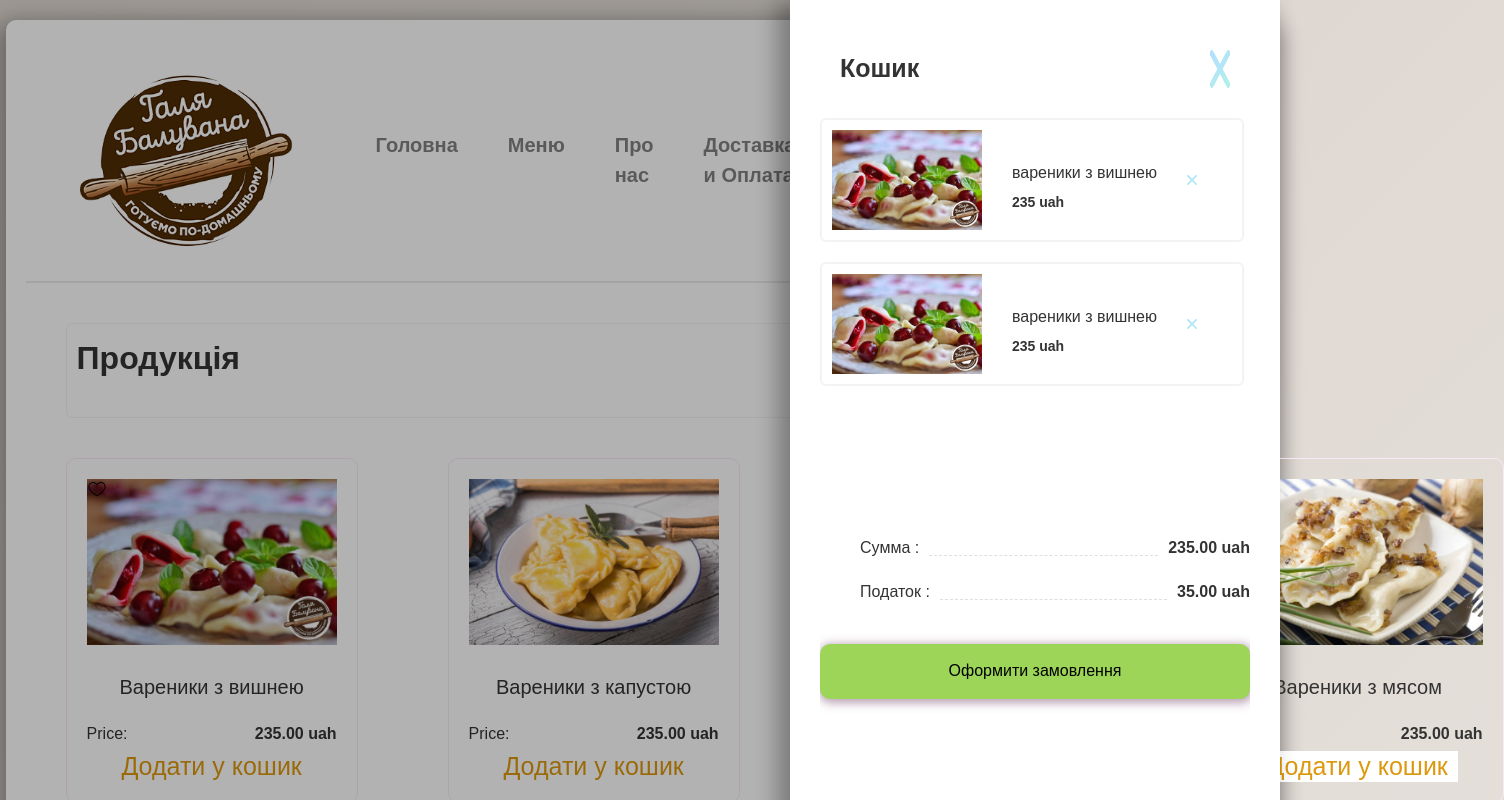
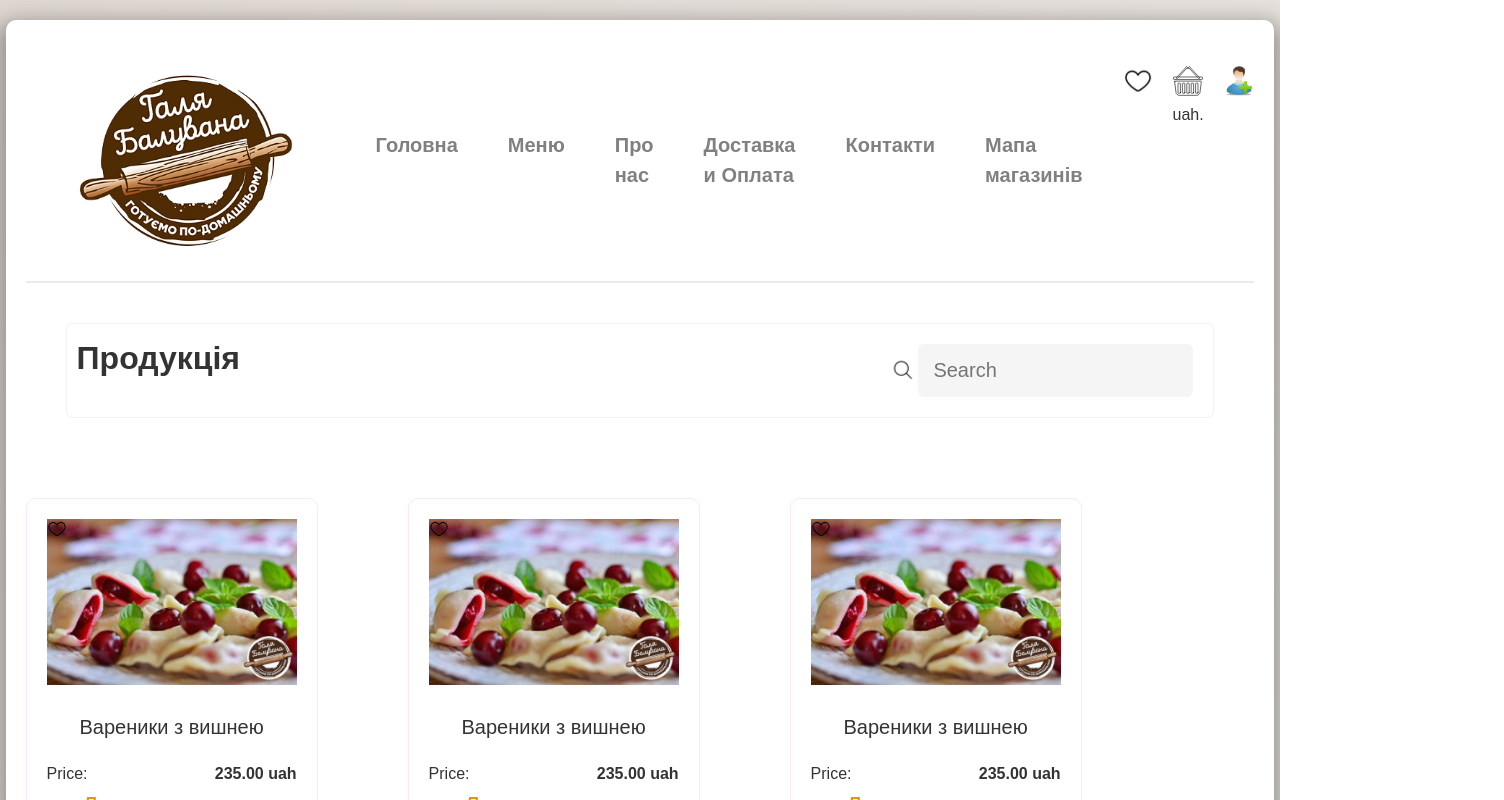
Before and after one commit to romanbarinov84/Site-Store, a React (Vite) app: page / in a window 1280 px wide. Shown: the top 800 px of the page, 1504 px wide, since content can reach past the window. Built offline with nearby package versions, Linux system fonts and the light colour scheme.

Commit message:
create function component

```diff
--- a/src/App.jsx
+++ b/src/App.jsx
@@ -1,145 +1,28 @@
 import React from "react";
-
-
+import Cards from "./components/Card";
+import Header from "./components/Header";
+import Drower from "./components/Drower";
+import Content from "./components/Content";
 
 function App() {
  return <div className="wrapper">
-  <div className="overlay">
-    <div className="drawer">
-      <h2>Кошик <img className="remove-btn" width={20} src="/images/btn-remove.png"/></h2>
+
+   <Drower/>
 
 
-      <div className="items">
-      <div className="cart-item">
-        <img width={150} src="src/assets/images/вареники/вареники з вишнею/vareniki-cherries-2-600x400.jpg"/>
-        <div>
-          <p>вареники з вишнею</p>
-          <b>235 uah</b>
-        </div>
-        <img className="remove-btn" width={10} src="/images/btn-remove.png"/>
-      </div>
-      <div className="cart-item">
-        <img width={150} src="src/assets/images/вареники/вареники з вишнею/vareniki-cherries-2-600x400.jpg"/>
-        <div>
-          <p>вареники з вишнею</p>
-          <b>235 uah</b>
-        </div>
-        <img className="remove-btn" width={10} src="/images/btn-remove.png"/>
-      </div>
+   <Header/>
+    <Content/>
 
-       <div className="cartTotal-block">
-       <ul >
-        <li className="cartTotal-block-li">
-          <span className="cartTotal-block-span">Сумма :</span>
-          <div></div>
-          <b>235.00 uah</b>
-          </li>
-        <li className="cartTotal-block-li">
-          <span className="cartTotal-block-span">Податок :</span>
-          <div></div>
-          <b>35.00 uah</b>
-          </li>
-       </ul>
-       <button className="greenButton">Оформити замовлення  </button>
-       </div>
+      <div className="content-cards">
+     <Cards/>
+     <Cards/>
+     <Cards/>
 
-      </div>
 
 
       </div>
     </div>
 
-    <header>
-      <div className="headerLeft">
-      <img style={{width:260, margin:20}} src="./logo/logo-1.png" alt="Logo-logo" />
-      <div className="headerInfo">
-      <ul className="menu">
-              <li><a href="#">Головна</a></li>
-              <li><a href="#">Меню</a></li>
-              <li><a href="#">Про нас</a></li>
-              <li><a href="#">Доставка и Оплата</a></li>
-              <li><a href="#">Контакти</a></li>
-              <li><a href="#">Мапа магазинів</a></li>
-            </ul>
-      </div>
-      </div>
-
-
-    <ul className="headerRight">
-      <li><img width={30} src="/images/heart.png" alt="heart-logo" /></li>
-      <li><img width={30} src="/images/basket_icon-icons.com_66289.svg" alt="img-case" /><span> uah.</span></li>
-      <li><img width={30} src="/images/user.png" alt="User-logo" /></li>
-    </ul>
-    </header>
-    <div className="content">
-      <div className="search">
-        <h1>Продукція</h1>
-        <div className="search-block">
-          <img width={30} src="/images/search-icon.png" alt="search-logo" />
-          <input type="text" placeholder="Search" />
-        </div>
-      </div>
-
-      <div className="content-cards">
-      <div className="card">
-        <div className="favorite">
-            <img width={20} src="/images/heart.png" alt="heart-unliked" />
-        </div>
-
-        <img width={250} src="src/assets/images/вареники/вареники з вишнею/vareniki-cherries-2-600x400.jpg" alt="" />
-        <p>Вареники з вишнею</p>
-        <div>
-          <div className="card-price">
-            <span>Price: </span>
-            <b>235.00 uah</b>
-          </div>
-          <button>
-            Додати у кошик
-          </button>
-        </div>
-      </div>
-      <div className="card">
-        <img width={250} src="src/assets/images/вареники/вареники з капустою/vareniki-cabbage.jpg" alt="images" />
-        <p>Вареники з капустою</p>
-        <div>
-          <div className="card-price">
-            <span>Price: </span>
-            <b>235.00 uah</b>
-          </div>
-          <button>
-            Додати у кошик
-          </button>
-        </div>
-      </div>
-      <div className="card">
-        <img width={250} src="src/assets/images/вареники/Вареники с ливером/vareniki-liver.jpg" alt="images" />
-        <p>Вареники з картоплею</p>
-        <div>
-          <div className="card-price">
-            <span>Price: </span>
-            <b>235.00 uah</b>
-          </div>
-          <button>
-            Додати у кошик
-          </button>
-        </div>
-      </div>
-      <div className="card">
-        <img width={250} src="src/assets/images/вареники/Вареники с мясом/vareniki-meat.jpg" alt="images" />
-        <p>Вареники з мясом</p>
-        <div>
-          <div className="card-price">
-            <span>Price: </span>
-            <b>235.00 uah</b>
-          </div>
-          <button>
-            Додати у кошик
-          </button>
-        </div>
-      </div>
-      </div>
-    </div>
-     </div>;
 
 
 }
--- /dev/null
+++ b/src/components/Card.jsx
@@ -0,0 +1,25 @@
+
+
+export default function Cards() {
+  return (
+    <div className="card">
+      <div className="favorite">
+        <img width={20} src="/images/heart.png" alt="heart-unliked" />
+      </div>
+
+      <img
+        width={250}
+        src="src/assets/images/вареники/вареники з вишнею/vareniki-cherries-2-600x400.jpg"
+        alt=""
+      />
+      <p>Вареники з вишнею</p>
+      <div>
+        <div className="card-price">
+          <span>Price: </span>
+          <b>235.00 uah</b>
+        </div>
+        <button>Додати у кошик</button>
+      </div>
+    </div>
+  );
+}
--- /dev/null
+++ b/src/components/Content.jsx
@@ -0,0 +1,17 @@
+
+
+
+export default function Content(){
+
+    return(
+        <div className="content">
+              <div className="search">
+                <h1>Продукція</h1>
+                <div className="search-block">
+                  <img width={30} src="/images/search-icon.png" alt="search-logo" />
+                  <input type="text" placeholder="Search" />
+                </div>
+              </div>
+              </div>
+    )
+}
--- /dev/null
+++ b/src/components/Drower.jsx
@@ -0,0 +1,61 @@
+export default function Drower() {
+  return (
+    <div style={{ display: "none" }} className="overlay">
+      <div className="drawer">
+        <h2>
+          Кошик{" "}
+          <img className="remove-btn" width={20} src="/images/btn-remove.png" />
+        </h2>
+
+        <div className="items">
+          <div className="cart-item">
+            <img
+              width={150}
+              src="src/assets/images/вареники/вареники з вишнею/vareniki-cherries-2-600x400.jpg"
+            />
+            <div>
+              <p>вареники з вишнею</p>
+              <b>235 uah</b>
+            </div>
+            <img
+              className="remove-btn"
+              width={10}
+              src="/images/btn-remove.png"
+            />
+          </div>
+          <div className="cart-item">
+            <img
+              width={150}
+              src="src/assets/images/вареники/вареники з вишнею/vareniki-cherries-2-600x400.jpg"
+            />
+            <div>
+              <p>вареники з вишнею</p>
+              <b>235 uah</b>
+            </div>
+            <img
+              className="remove-btn"
+              width={10}
+              src="/images/btn-remove.png"
+            />
+          </div>
+
+          <div className="cartTotal-block">
+            <ul>
+              <li className="cartTotal-block-li">
+                <span className="cartTotal-block-span">Сумма :</span>
+                <div></div>
+                <b>235.00 uah</b>
+              </li>
+              <li className="cartTotal-block-li">
+                <span className="cartTotal-block-span">Податок :</span>
+                <div></div>
+                <b>35.00 uah</b>
+              </li>
+            </ul>
+            <button className="greenButton">Оформити замовлення </button>
+          </div>
+        </div>
+      </div>
+    </div>
+  );
+}
--- /dev/null
+++ b/src/components/Header.jsx
@@ -0,0 +1,29 @@
+
+
+export default function Header(){
+
+    return (
+          <header>
+              <div className="headerLeft">
+              <img style={{width:260, margin:20}} src="./logo/logo-1.png" alt="Logo-logo" />
+              <div className="headerInfo">
+              <ul className="menu">
+                      <li><a href="#">Головна</a></li>
+                      <li><a href="#">Меню</a></li>
+                      <li><a href="#">Про нас</a></li>
+                      <li><a href="#">Доставка и Оплата</a></li>
+                      <li><a href="#">Контакти</a></li>
+                      <li><a href="#">Мапа магазинів</a></li>
+                    </ul>
+              </div>
+              </div>
+
+
+            <ul className="headerRight">
+              <li><img width={30} src="/images/heart.png" alt="heart-logo" /></li>
+              <li><img width={30} src="/images/basket_icon-icons.com_66289.svg" alt="img-case" /><span> uah.</span></li>
+              <li><img width={30} src="/images/user.png" alt="User-logo" /></li>
+            </ul>
+            </header>
+    )
+}
```
Lines whose indentation alone changed are shown as unchanged.
